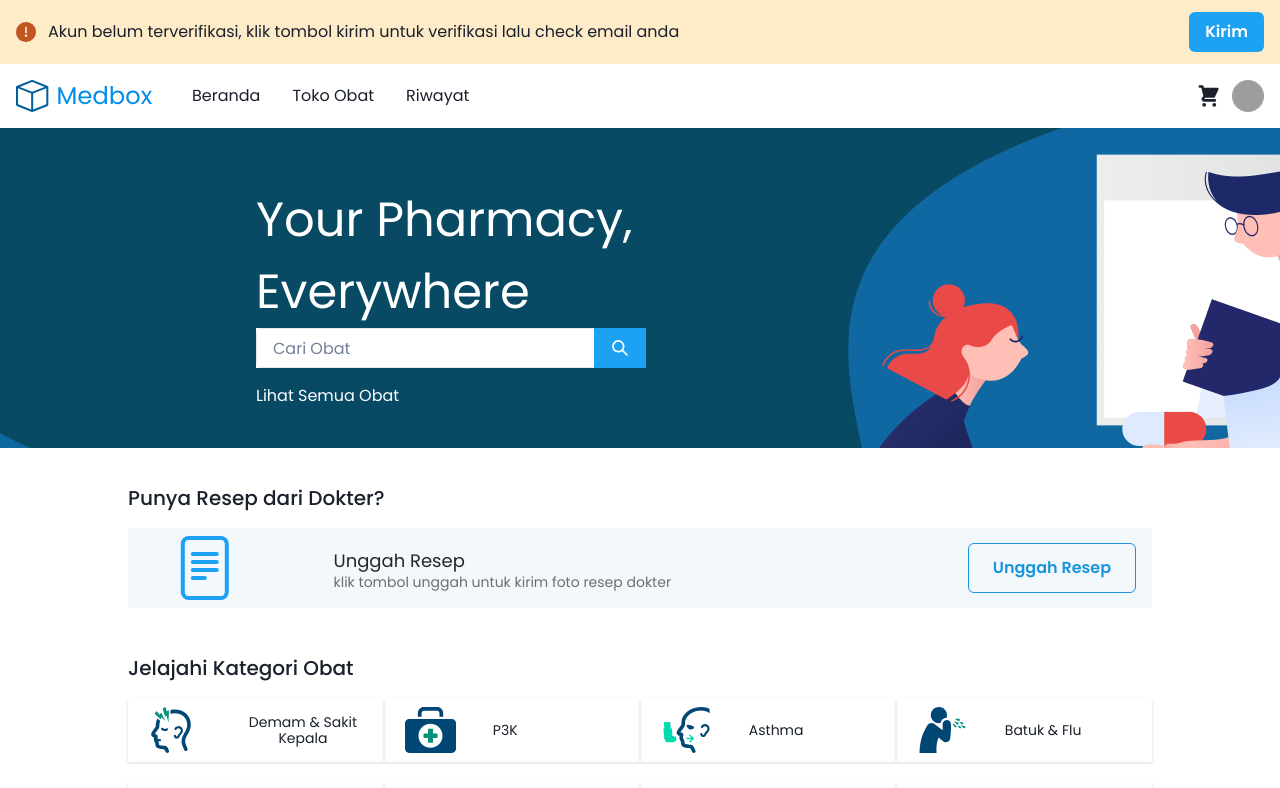
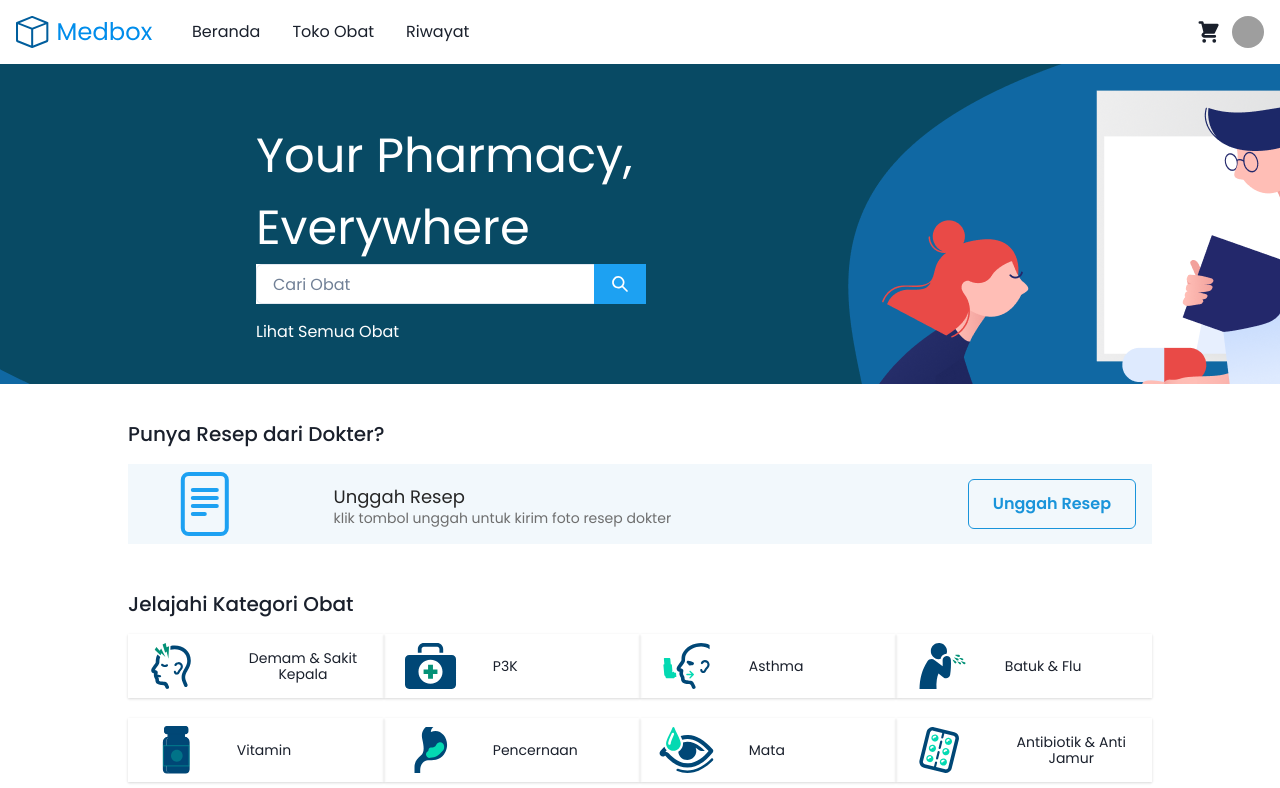
Before and after one commit to ridwanrmd/jcwd-2104-01, a Next.js app in the folder packages/client/: page / in a window 1280 px wide. Shown: the top 788 px of the page. Built offline with nearby package versions, Linux system fonts and the light colour scheme; no server answers; grey boxes are pictures that could not be loaded.

Commit message:
success create resend email verification feature

```diff
--- a/packages/client/components/Navbar/index.js
+++ b/packages/client/components/Navbar/index.js
@@ -19,8 +19,9 @@ import {
 } from '@chakra-ui/react';
 import { HamburgerIcon, CloseIcon } from '@chakra-ui/icons';
 import { HiShoppingCart } from 'react-icons/hi';
+import ResendEmail from '../ResendEmail';
 
-export default function Navbar() {
+export default function Navbar(props) {
   const { isOpen, onOpen, onClose } = useDisclosure();
 
   return (
@@ -34,6 +35,7 @@ export default function Navbar() {
         top="0"
         zIndex="sticky"
       >
+        {/* {!props.user.isVerified && <ResendEmail />} */}
         <Flex h={16} alignItems={'center'} justifyContent={'space-between'}>
           <HStack spacing={8} alignItems={'center'}>
             <Box>
--- a/packages/client/pages/index.js
+++ b/packages/client/pages/index.js
@@ -23,7 +23,7 @@ import ProductCard from '../components/ProductCard';
 import Banner from '../components/Banner';
 import Prescription from '../components/Prescription';
 
-export default function Home() {
+export default function Home(props) {
   // this is just testing api connection, possibly could be remove
   const [checkApi, setCheckApi] = useState('');
   const fetchApi = async () => {
@@ -52,22 +52,7 @@ export default function Home() {
         <meta name="description" content="Best Medical Store in da world" />
         <link rel="icon" href="/favicon.ico" />
       </Head>
-      <Alert
-        status="warning"
-        position={'sticky'}
-        zIndex="overlay"
-        top="0"
-        left="0"
-        right="0"
-      >
-        <AlertIcon />
-        Akun belum terverifikasi, klik tombol kirim untuk verifikasi lalu check
-        email anda
-        <Spacer />
-        <Button variant={'solid'} colorScheme="twitter">
-          Kirim
-        </Button>
-      </Alert>
+
       <Navbar />
 
       <Banner />
```
